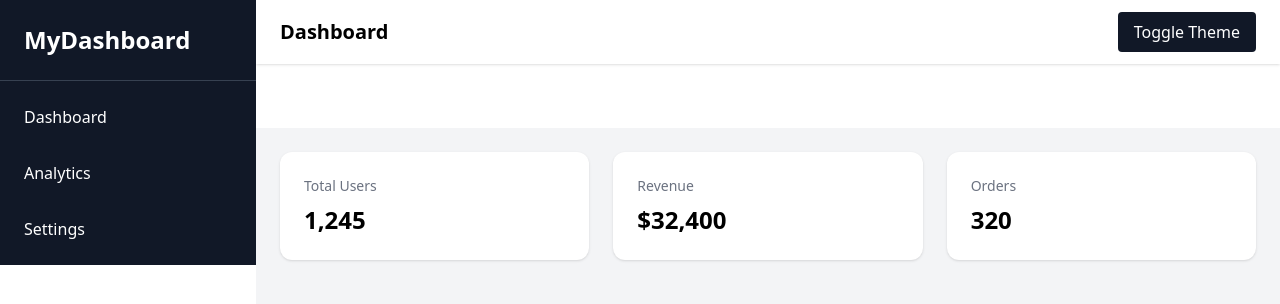
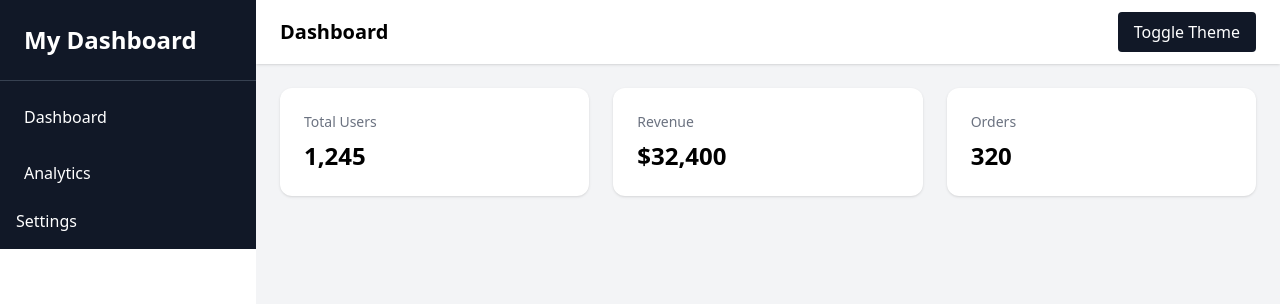
Before and after one commit to kundwapacis1/Dynamic-Dashboard, a React app: page / in a window 1280 px wide. Shown: the top 304 px of the page. Built offline with nearby package versions, Linux system fonts and the light colour scheme; the HTML template or start-up script is replaced by a standard one.

Commit message:
the second commit

```diff
--- a/package.json
+++ b/package.json
@@ -4,7 +4,7 @@
   "version": "0.0.0",
   "type": "module",
   "scripts": {
-    "dev": "node --max-old-space-size=4096 node_modules/vite/bin/vite.js",
+    "dev": "set NODE_OPTIONS=--max-old-space-size=4096 && vite",
     "build": "vite build",
     "lint": "eslint .",
     "preview": "vite preview"
--- a/src/App.jsx
+++ b/src/App.jsx
@@ -1,13 +1,20 @@
+import { useState } from "react";
 import Sidebar from "./components/Sidebar";
 import Navbar from "./components/Navbar";
 import Dashboard from "./pages/Dashboard";
 
-export default function App(){
+
+export default function App() {
+  const [isOpen, setIsOpen] =useState(false);
+
   return (
-    <>
-    <Sidebar />
-    <Navbar />
-    <Dashboard />
-    </>
+    <div className="flex">
+      <Sidebar isOpen={isOpen} setIsOpen={setIsOpen} />
+
+      <div className="flex-1 flex flex-col min-h-screen bg-gray-100">
+        <Navbar setIsOpen={setIsOpen} />
+        <Dashboard />
+      </div>
+    </div>
   )
 }
--- a/src/components/Navbar.jsx
+++ b/src/components/Navbar.jsx
@@ -1,7 +1,15 @@
-export default function Navbar(){
+export default function Navbar({ setIsOpen }) {
   return (
-        <div className="h-16 bg-white shadow flex items-center justify-between px-6 ml-64">
+    <div className="h-16 bg-white shadow flex items-center justify-between px-6">
+      <button
+        onClick={() => setIsOpen(true)}
+        className="lg:hidden text-gray-700 text-2xl"
+      >
+        ☰
+      </button>
+
       <h1 className="text-xl font-semibold">Dashboard</h1>
+
       <button className="bg-gray-900 text-white px-4 py-2 rounded">
         Toggle Theme
       </button>
--- a/src/components/Sidebar.jsx
+++ b/src/components/Sidebar.jsx
@@ -1,8 +1,18 @@
-export default function Sidebar(){
+export default function Sidebar({ isOpen, setIsOpen}){
     return (
-        <div className="w-64 h-scren bg-gray-900 text-white fixed">
-            <div className="p-6 text-2xl font-bold border-b border-gray-700">
-                MyDashboard
+        <>
+        {/* overlay for mobile */}
+        {isOpen && (
+            <div className="fixed inset-0 bg-black opacity-50 lg:hiden"
+            onClick={() =>setIsOpen(false)}
+            />
+        )}
+        <div className={`fixed lg:static z-50 w-64 h-full bg-gray-900 text-white transform
+            ${isOpen ? "translate-x-0" : "-translate-x-full"}
+            lg: translate-x-0 transition-transform duration-300
+            `}>
+            <div  className="p-6 text-2xl font-bold border-b border-gray-700">
+                My Dashboard
             </div>
             <ul className="p-4 space-y-4">
                 <li className="hover:bg-gray-700 p-2 rounded cursor-pointer">
@@ -11,10 +21,11 @@ export default function Sidebar(){
                 <li className="hover:bg-gray-700 p-2 rounded cursor-pointer">
                     Analytics
                 </li>
-                <li className="hover:bg-gray-700 p-2 rounded cursor-pointer">
+                <li className="hover:bg-gray-700 rounded cursor-pointer">
                     Settings
                 </li>
             </ul>
         </div>
-    )
+        </>
+    );
 }
--- a/src/pages/Dashboard.jsx
+++ b/src/pages/Dashboard.jsx
@@ -2,7 +2,7 @@ import StatCard from "../components/StatCard";
 
 export default function Dashboard(){
     return (
-        <div className="ml-64 mt-16 p-6 bg-gray-100 min-h-screen">
+        <div className="p-6 flex-1">
             <div className="grid grid-cols-1 md:grid-cols-3 gap-6">
                 <StatCard title="Total Users" value="1,245" />
                 <StatCard title="Revenue" value="$32,400" />
```
Lines whose indentation alone changed are shown as unchanged.
